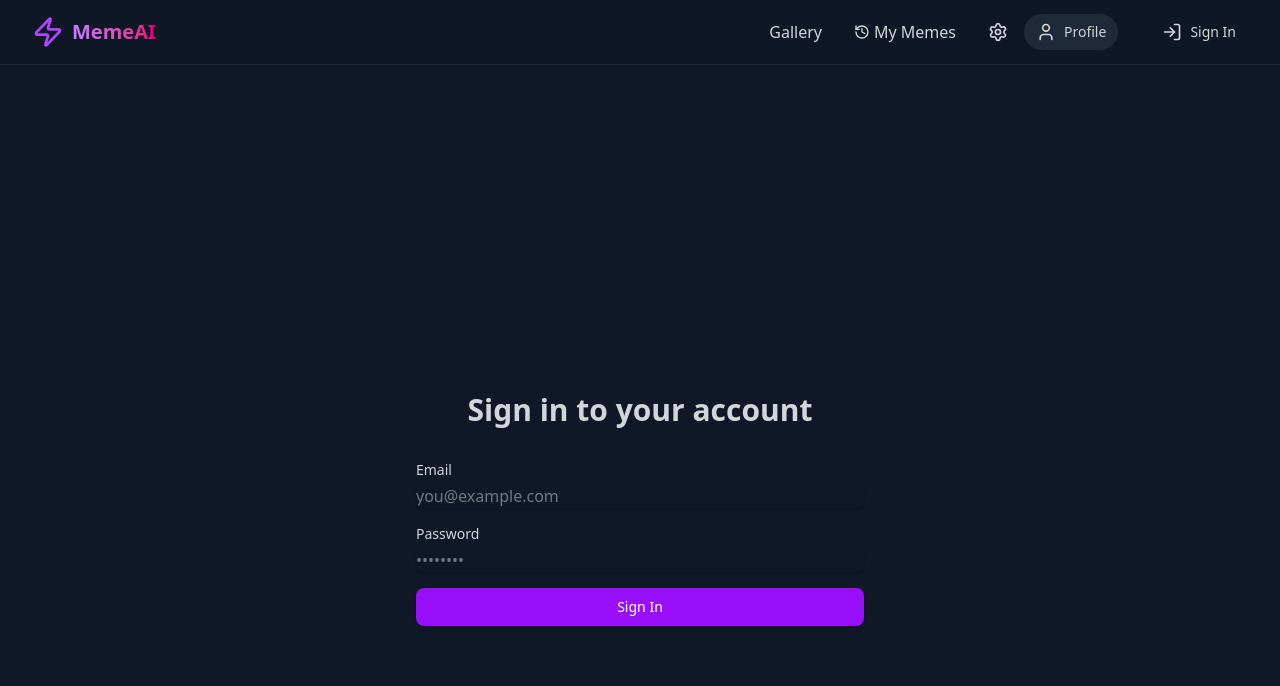
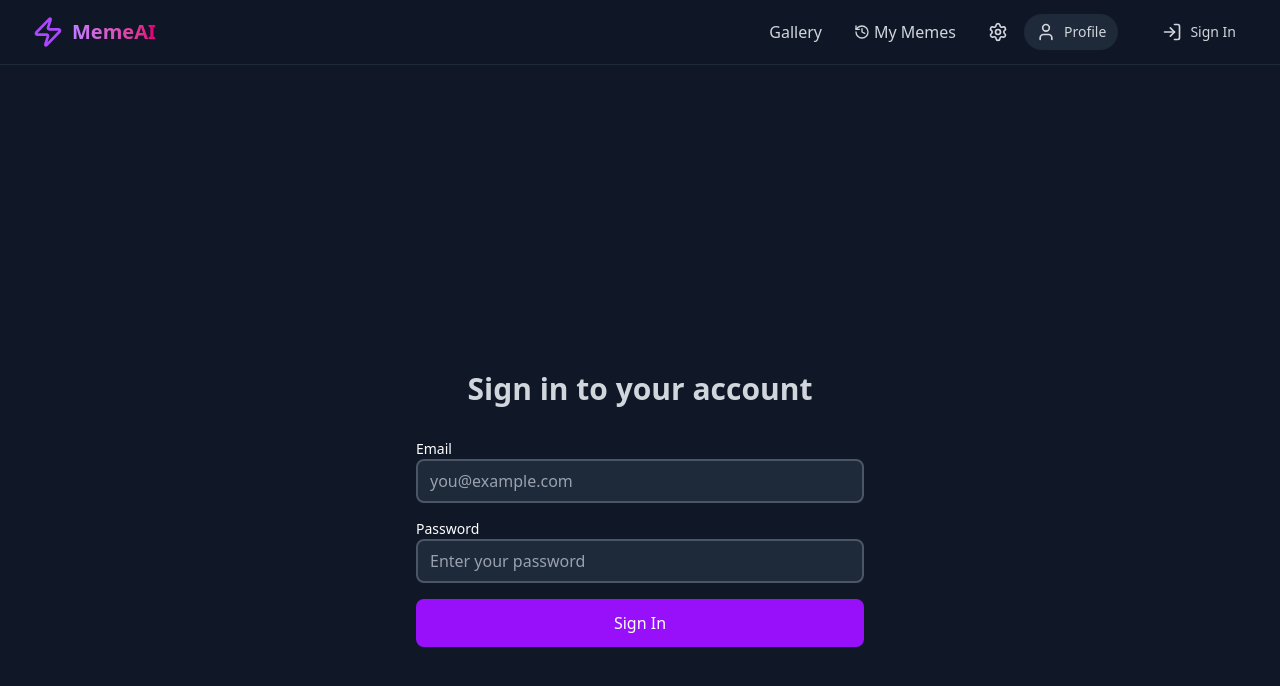
Before and after one commit to Boby900/meme-generator, a Next.js app: page /sign-in in a window 1280 px wide. Shown: the top 686 px of the page. Built offline with nearby package versions, Linux system fonts and the light colour scheme.

Commit message:
feat  made the ui better

```diff
--- a/src/app/sign-in/actions.ts
+++ b/src/app/sign-in/actions.ts
@@ -2,11 +2,16 @@
 
 import { signInSchema } from "@/lib/zod"
 import { signIn } from "../../../auth"
+import { redirect } from "next/navigation"
 
 export async function handleSignIn(formData: FormData) {
   try {
     await signInSchema.parseAsync(Object.fromEntries(formData))
-    await signIn("credentials", formData)
+    const result = await signIn("credentials", formData)
+    if (!result) {
+      throw new Error('Authentication failed')
+    }
+    return { redirect: '/' }
   } catch (error) {
     if (error instanceof Error) {
       throw new Error(error.message)
--- a/src/app/sign-in/sign-in.tsx
+++ b/src/app/sign-in/sign-in.tsx
@@ -5,12 +5,9 @@ export function SignIn() {
   const { pending } = useFormStatus()
 
   return (
-    <form
-      action={handleSignIn}
-      className="space-y-4"
-    >
+    <form action={handleSignIn} className="space-y-4">
       <div>
-        <label htmlFor="email" className="block text-sm font-medium text-gray-300">
+        <label htmlFor="email" className="block text-sm font-medium text-white ">
           Email
         </label>
         <input
@@ -18,12 +15,13 @@ export function SignIn() {
           type="email"
           id="email"
           required
-          className="mt-1 block w-full rounded-md border-gray-300 shadow-sm focus:border-purple-500 focus:ring-purple-500"
+          className="w-full px-3 py-2 bg-gray-800 border-2 border-gray-600 rounded-md text-white placeholder-gray-400 focus:border-purple-400 focus:ring-2 focus:ring-purple-400 focus:ring-opacity-50 focus:outline-none transition-colors"
           placeholder="you@example.com"
         />
       </div>
+
       <div>
-        <label htmlFor="password" className="block text-sm font-medium text-gray-300">
+        <label htmlFor="password" className="block text-sm font-medium text-white ">
           Password
         </label>
         <input
@@ -31,14 +29,15 @@ export function SignIn() {
           type="password"
           id="password"
           required
-          className="mt-1 block w-full rounded-md border-gray-300 shadow-sm focus:border-purple-500 focus:ring-purple-500"
-          placeholder="••••••••"
+          className="w-full px-3 py-2 bg-gray-800 border-2 border-gray-600 rounded-md text-white placeholder-gray-400 focus:border-purple-400 focus:ring-2 focus:ring-purple-400 focus:ring-opacity-50 focus:outline-none transition-colors"
+          placeholder="Enter your password"
         />
       </div>
+
       <button
         type="submit"
         disabled={pending}
-        className="w-full flex justify-center py-2 px-4 border border-transparent rounded-md shadow-sm text-sm font-medium text-white bg-purple-600 hover:bg-purple-700 focus:outline-none focus:ring-2 focus:ring-offset-2 focus:ring-purple-500 disabled:opacity-50"
+        className="w-full py-3 px-4 bg-purple-600 hover:bg-purple-700 disabled:bg-purple-800 disabled:opacity-50 text-white font-medium rounded-md focus:outline-none focus:ring-2 focus:ring-purple-400 focus:ring-offset-2 focus:ring-offset-gray-900 transition-colors duration-200"
       >
         {pending ? "Signing in..." : "Sign In"}
       </button>
```
